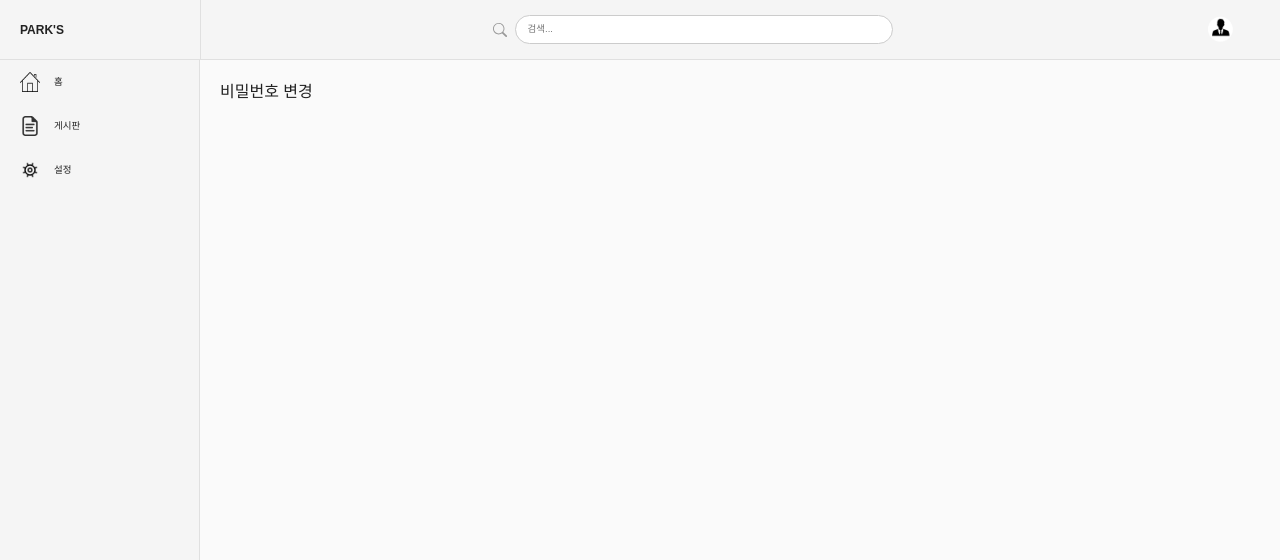
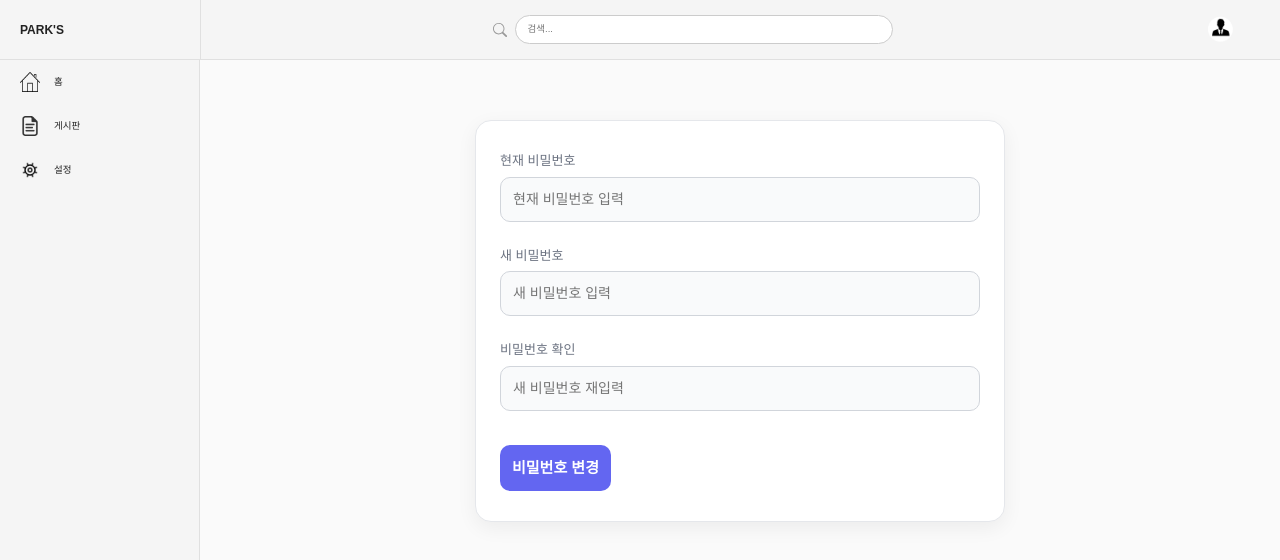
Before and after one commit to revisionismer/intocore-portal-frontend, a React (Create React App) app: page /settings/password in a window 1280 px wide. Shown: the top 560 px of the page. Built offline with nearby package versions, Linux system fonts and the light colour scheme; no server answers.

Commit message:
14. 사용자 비밀번호 변경 화면 추가 및 API 연동

```diff
--- a/src/App.js
+++ b/src/App.js
@@ -62,7 +62,7 @@ function App() {
 
                 <Route path='/settings' element={<Settings />} />
                 <Route path="/settings/profile" element={<Profile user={user} setUser={setUser} />} />
-                <Route path="/settings/password" element={<Password />} />
+                <Route path="/settings/password" element={<Password user={user} setUser={setUser} />} />
                 <Route path="/settings/sample1" element={<Sample1 />} />
                 <Route path="/settings/sample2" element={<Sample2 />} />
 
--- /dev/null
+++ b/src/assets/css/etc/password.css
@@ -0,0 +1,9 @@
+.password-container {
+    max-width: 480px;
+    margin: 40px auto;
+    padding: 30px 24px;
+    border-radius: 16px;
+    background-color: #ffffff;
+    border: 1px solid #e5e7eb;
+    box-shadow: 0 6px 20px rgba(0, 0, 0, 0.06);
+}
--- a/src/pages/etc/branch/Password.js
+++ b/src/pages/etc/branch/Password.js
@@ -1,9 +1,142 @@
-import React from 'react';
+import React, { useEffect, useState } from 'react';
+import { Link, Navigate, json, useLocation, useNavigate, useParams } from 'react-router-dom';
+import axios from 'axios';
 
-const Password = () => {
+import '../../../assets/css/etc/password.css';
+
+const Password = ({ user, setUser }) => {
+
+    const [password, setPassword] = useState("");
+    const [newPassword, setNewPassword] = useState("");
+    const [newPasswordChk, setNewPasswordChk] = useState("");
+
+
+    useEffect(() => {
+
+
+    }, []);
+
+    const doUpdatePassword = () => {
+        const url = `/api/users/s/${user.id}/password`;
+
+        console.log(url);
+
+        if(password == '') {
+            alert("비밀번호를 입력해주세요.");
+            document.querySelector("#password").focus();
+            return;
+        }
+
+        if(newPassword == '') {
+            alert("새 비밀번호를 입력해주세요.");
+            document.querySelector("#newPassword").focus();
+            return;
+        }
+
+        if(newPasswordChk == '') {
+            alert("새 비밀번호 확인을 입력해주세요.");
+            document.querySelector("#newPasswordChk").focus();
+            return;
+        }
+
+        if(newPassword !== newPasswordChk) {
+            alert("비밀번호가 서로 다릅니다.");
+            document.querySelector("#newPassword").focus();
+            document.querySelector("#newPassword").value = '';
+            document.querySelector("#newPasswordChk").value = '';
+            return;
+        }
+
+        const updatePasswordForm = {
+            curPassword : password,
+            newPassword : newPassword,
+            newPasswordChk : newPasswordChk
+        }
+
+        console.log(updatePasswordForm);
+
+        axios.put(url,
+            // 2-1. 첫번째 인자 값 : 서버로 보낼 데이터
+            JSON.stringify(updatePasswordForm),
+            // 2-2. 두번째 인자값 : headers 에 세팅할 값들 ex) content-type, media 방식 등
+            {
+                headers: {
+                    'Content-Type': 'application/json; charset=UTF-8'
+                },
+                withCredentials: true
+            }
+        ).then(function (res) {
+            console.log(res);
+
+            if(res.data.code === 1) {
+                alert(res.data.message);
+
+                // 2026-05-14 : 비밀번호 변경 완료, 화면이동이던지 뭘 더 추가해줘야함
+                return;
+            }
+
+        }).catch(function (res) {
+            console.log(res);
+            if (res.response.status === 500) {
+
+                alert(res.response.statusText);
+                return;
+            }
+
+            alert(res.response.data.message);
+            return;
+        })
+    }
+
     return (
         <div id='main'>
-            비밀번호 변경
+            {/* 비밀번호 변경 영역 */}
+            <div className="password-container">
+
+                <div className="form-group">
+                    <label>현재 비밀번호</label>
+
+                    <input type="password" id='password' name='password' placeholder="현재 비밀번호 입력" onChange={(e) => setPassword(e.target.value)}  />
+                </div>
+                <br/>
+
+                <div className="form-group">
+                    <label>새 비밀번호</label>
+
+                    <input
+                        type="password"
+                        id="newPassword"
+                        name="newPassword"
+                        placeholder="새 비밀번호 입력"
+                        onChange={(e) => setNewPassword(e.target.value)}
+                    />
+                </div>
+                <br/>
+
+                <div className="form-group">
+                    <label>비밀번호 확인</label>
+
+                    <input
+                        type="password"
+                        id="newPasswordChk"
+                        name="newPasswordChk"
+                        placeholder="새 비밀번호 재입력"
+                        onChange={(e) => setNewPasswordChk(e.target.value)}
+                    />
+                </div>
+                <br/>
+
+                <button type="button"
+                    id="passwordSaveBtn"
+                    className="save-button"
+                    onClick={() => doUpdatePassword()}
+                >
+                비밀번호 변경
+                </button>
+
+            </div>
+
+
         </div>
     );
 };
```
Also changed, not shown: 1 other file (tests, documents, lock files or other folders).
